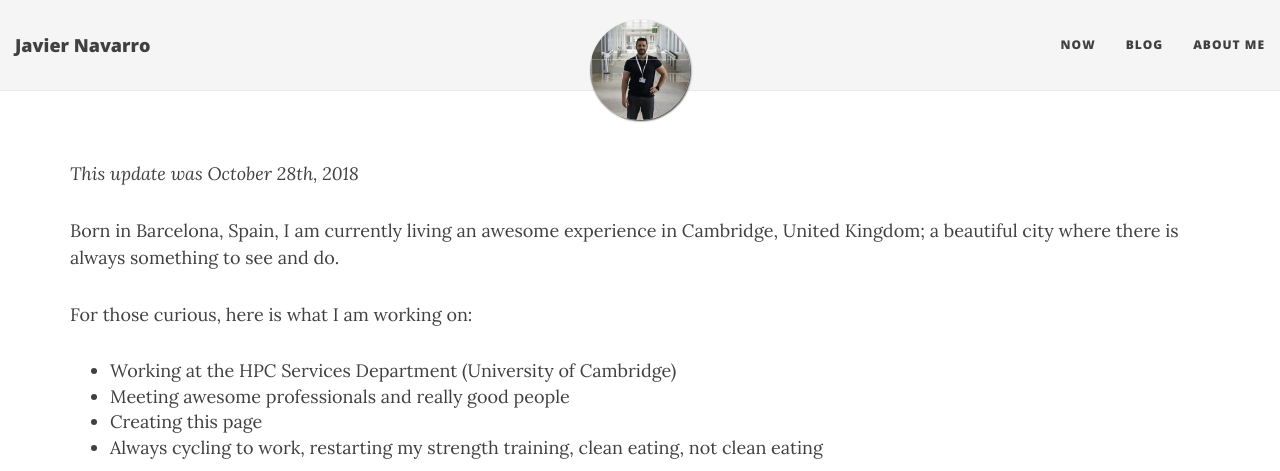
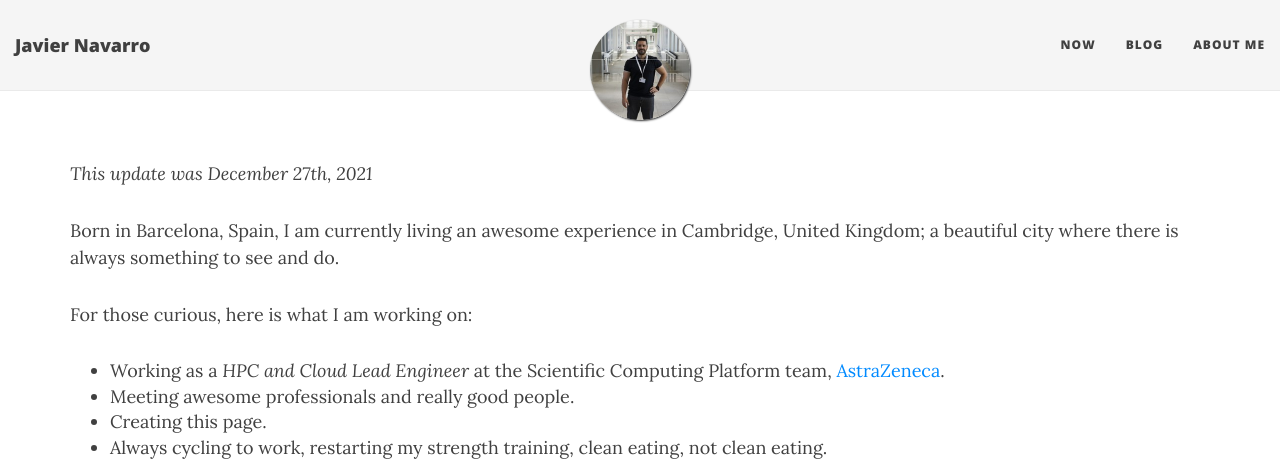
Before and after one commit to jnavarrof/jnavarrof.github.io, a Jekyll site: the page built from now.md, in a window 1280 px wide and 1180 px high. Shown: the top 471 px of the window. Built offline with Jekyll 4.4.1, drawn with Linux system fonts in a browser that asks for light colours; nearby versions of some CDN libraries; some of the changed text lies outside the part shown; grey boxes are pictures that could not be loaded.

```diff
--- a/now.md
+++ b/now.md
@@ -3,25 +3,27 @@ layout: default
 title: What I am doing Now
 permalink: /now/
 bigimg: /img/uni_camb.jpg
-date: 2018-10-28
+date: 2021-12-26
 ---
 
-*This update was October 28th, 2018*
+*This update was December 27th, 2021*
 
 
 Born in Barcelona, Spain, I am currently living an awesome experience in Cambridge, United Kingdom; a beautiful city where there is always something to see and do.
 
 For those curious, here is what I am working on:
 
-* Working at the HPC Services Department (University of Cambridge)
-* Meeting awesome professionals and really good people
-* Creating this page
-* Always cycling to work, restarting my strength training, clean eating, not clean eating
+* Working as a *HPC and Cloud Lead Engineer* at the Scientific Computing Platform team, [AstraZeneca](https://www.astrazeneca.com).
+* Meeting awesome professionals and really good people.
+* Creating this page.
+* Always cycling to work, restarting my strength training, clean eating, not clean eating.
 
+![AstraZeneca Strategic R&D Centre and Global HQ, Cambridge (UK)](/img/az_cambridge.jpg){:class="img-responsive center-block rounded-circle" width="500px"}
+<center><i>AstraZeneca Strategic R&D Centre and Global HQ, Cambridge (UK)</i></center>
+
+<!--
 ![University of Cambridge](/img/uni_camb.jpg){:class="img-responsive center-block rounded-circle" width="500px"}
 
-
-<!--
 ![University of Cambridge]({{ site.url }}/img/uni_camb.jpg =200x)
 These are the things currently occupying my attention in no particular order:
 
```
Also changed, not shown: aboutme.md (+4 -3 lines), index.md (+4 -3 lines), img/az_cambridge.jpg (added).
